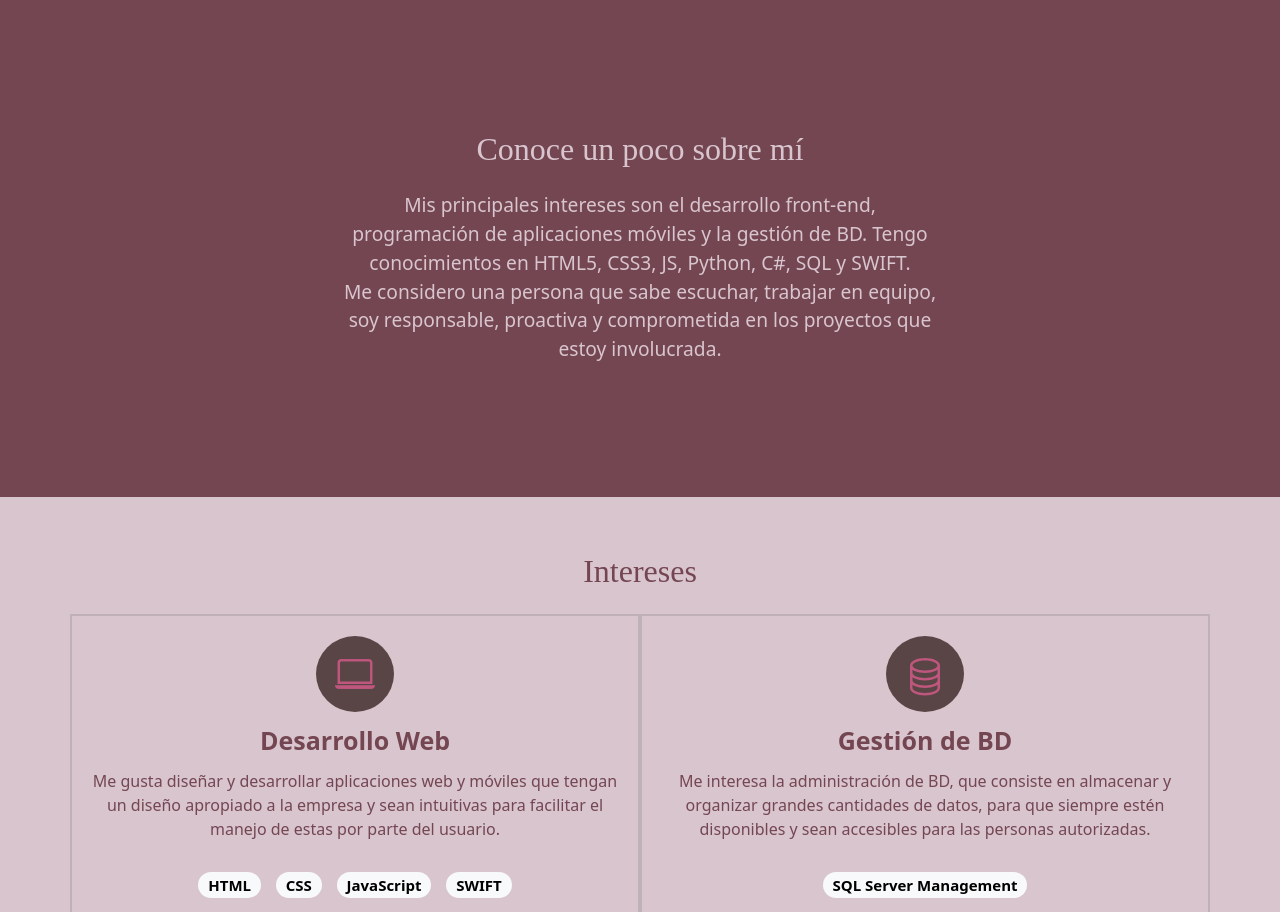
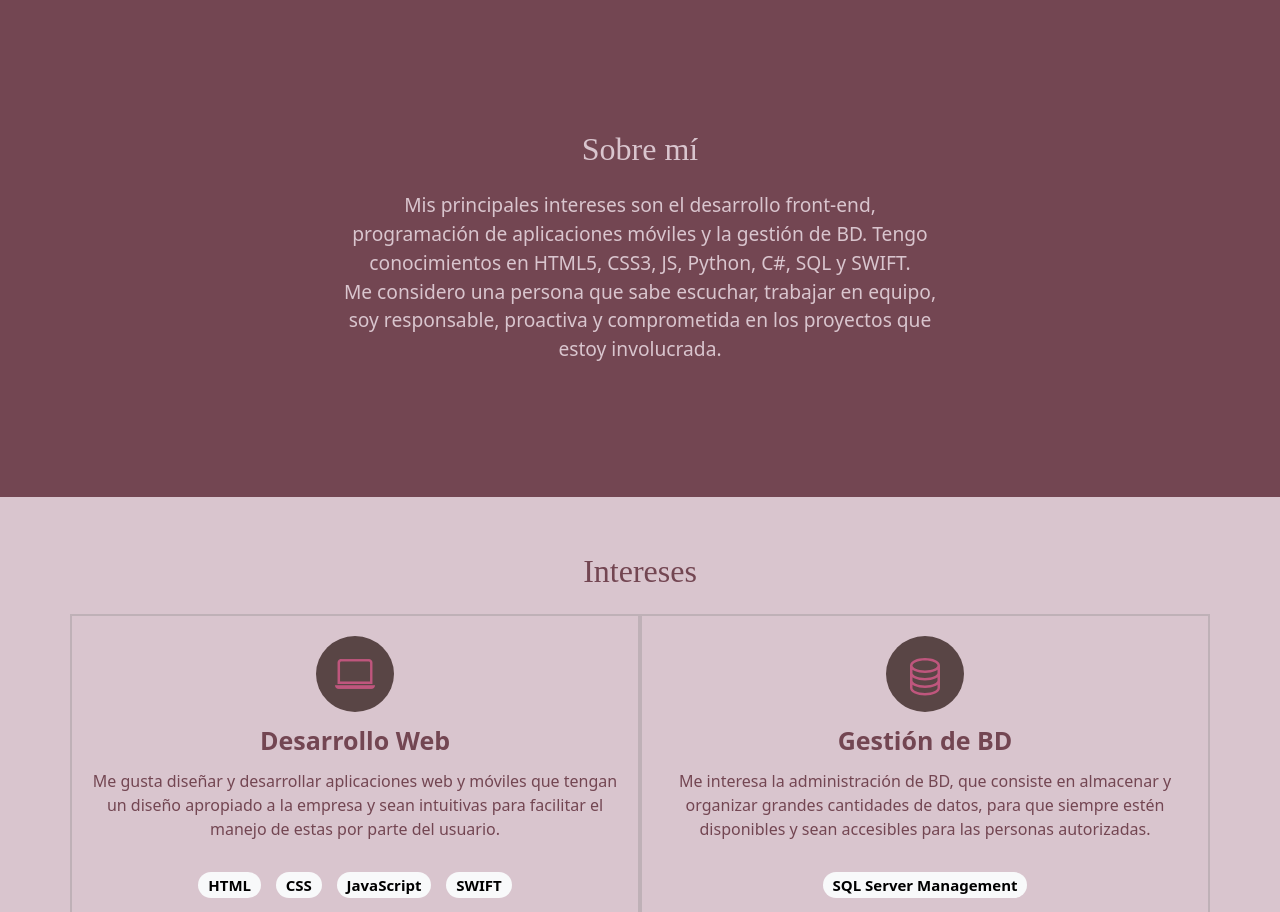
Before and after one commit to tere-cg/-Portafolio-, a plain HTML site: page index.html in a window 1280 px wide. Shown: the part 1073-1985 px from the top of the page. Drawn offline with nearby package versions, Linux system fonts and the light colour scheme; a web font is replaced by a local one.

Commit message:
Update index.html

```diff
--- a/index.html
+++ b/index.html
@@ -70,7 +70,7 @@
     <!-- Sobre mí -->
     <section id="sobre-mi" class="sobre-mi seccion-oscura">
       <div class="contenedor">
-        <h2 class="seccion-titulo">Conoce un poco sobre mí</h2>
+        <h2 class="seccion-titulo">Sobre mí</h2>
         <p class="seccion-texto"> Mis principales intereses son el desarrollo front-end, programación de aplicaciones móviles y la gestión de BD. Tengo conocimientos en HTML5, CSS3, JS, Python, C#, SQL y SWIFT.
           <br> Me considero una persona que sabe escuchar, trabajar en equipo, soy responsable, proactiva y comprometida en los proyectos que estoy involucrada.</p>
       </div>
```
